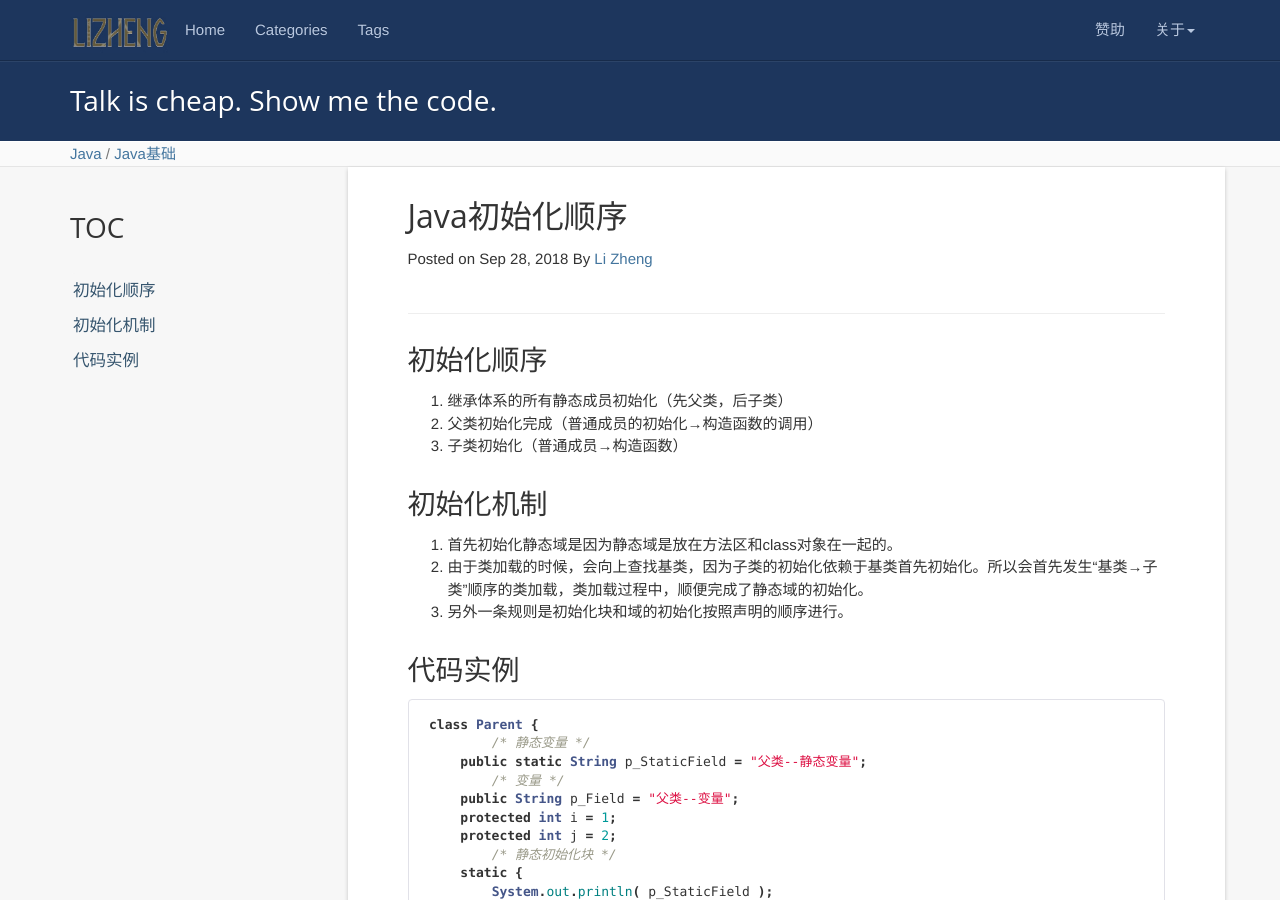
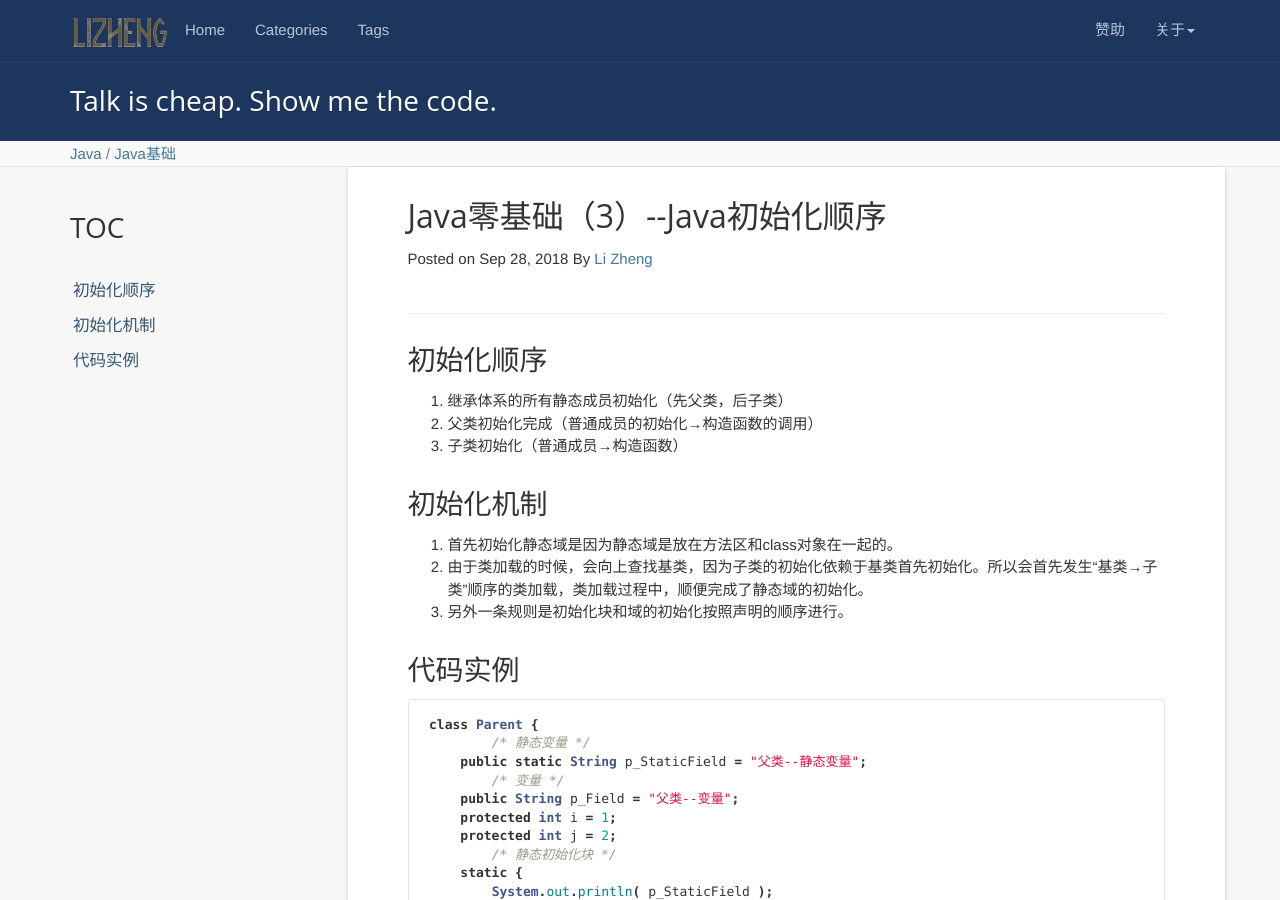
Before and after one commit to lzmzzw/lzmzzw.github.io, a Jekyll site: the page built from _posts/2018-09-28-Java Initialization Order.md, in a window 1280 px wide and 900 px high. Built offline with Jekyll 4.4.1, drawn with Linux system fonts in a browser that asks for light colours; nearby versions of some CDN libraries; a script that is not in the unit is left out; comment, search, counter and statistics services are not loaded.

Commit message:
fix title

```diff
--- a/_posts/2018-09-28-Java Initialization Order.md
+++ b/_posts/2018-09-28-Java Initialization Order.md
@@ -1,7 +1,7 @@
 ---
 
 layout: post
-title:  Java初始化顺序
+title:  Java零基础（3）--Java初始化顺序
 date:   2018-09-28 16:45:00 +0800
 categories: Java
 tag: Java基础
```
